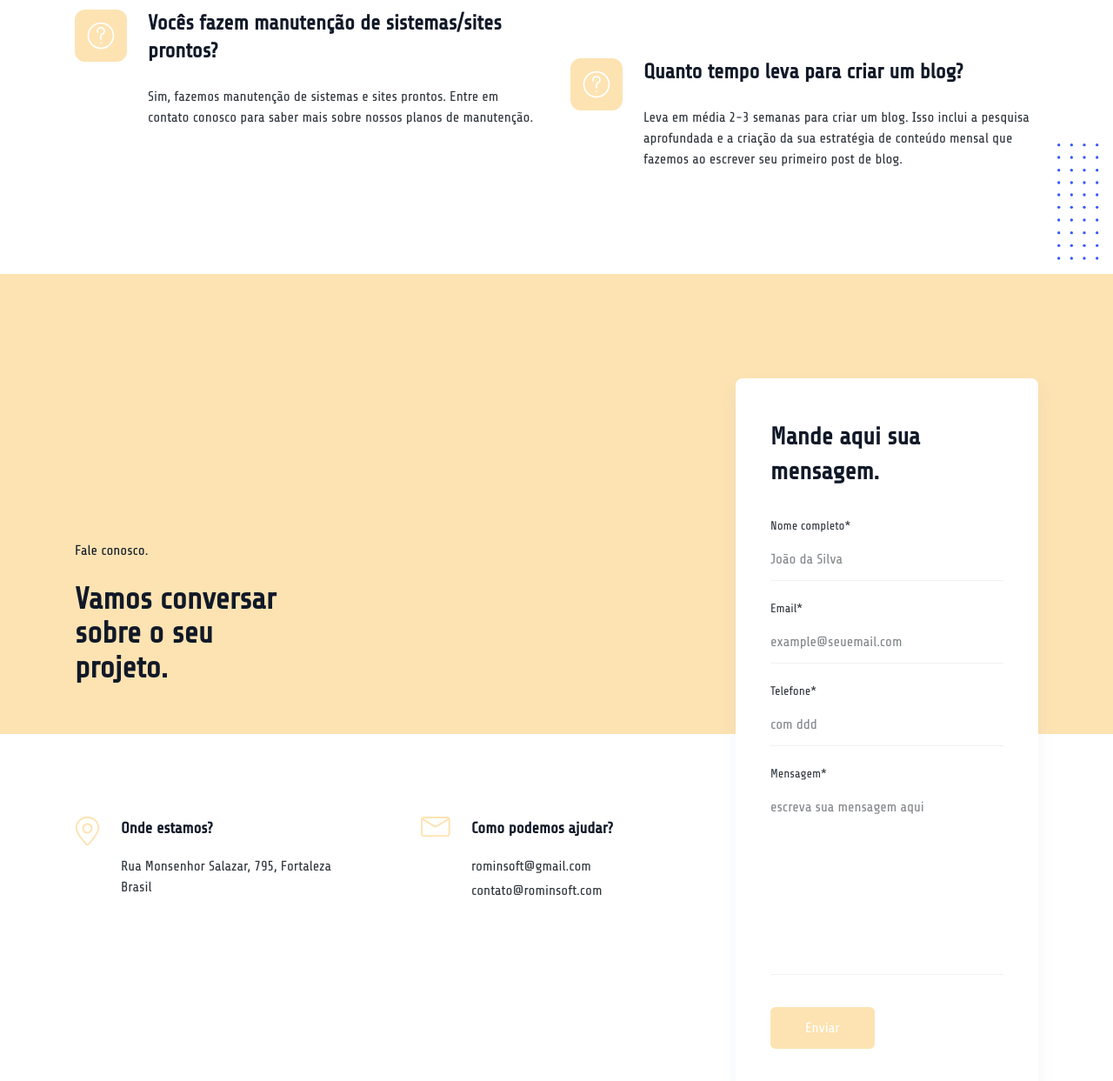
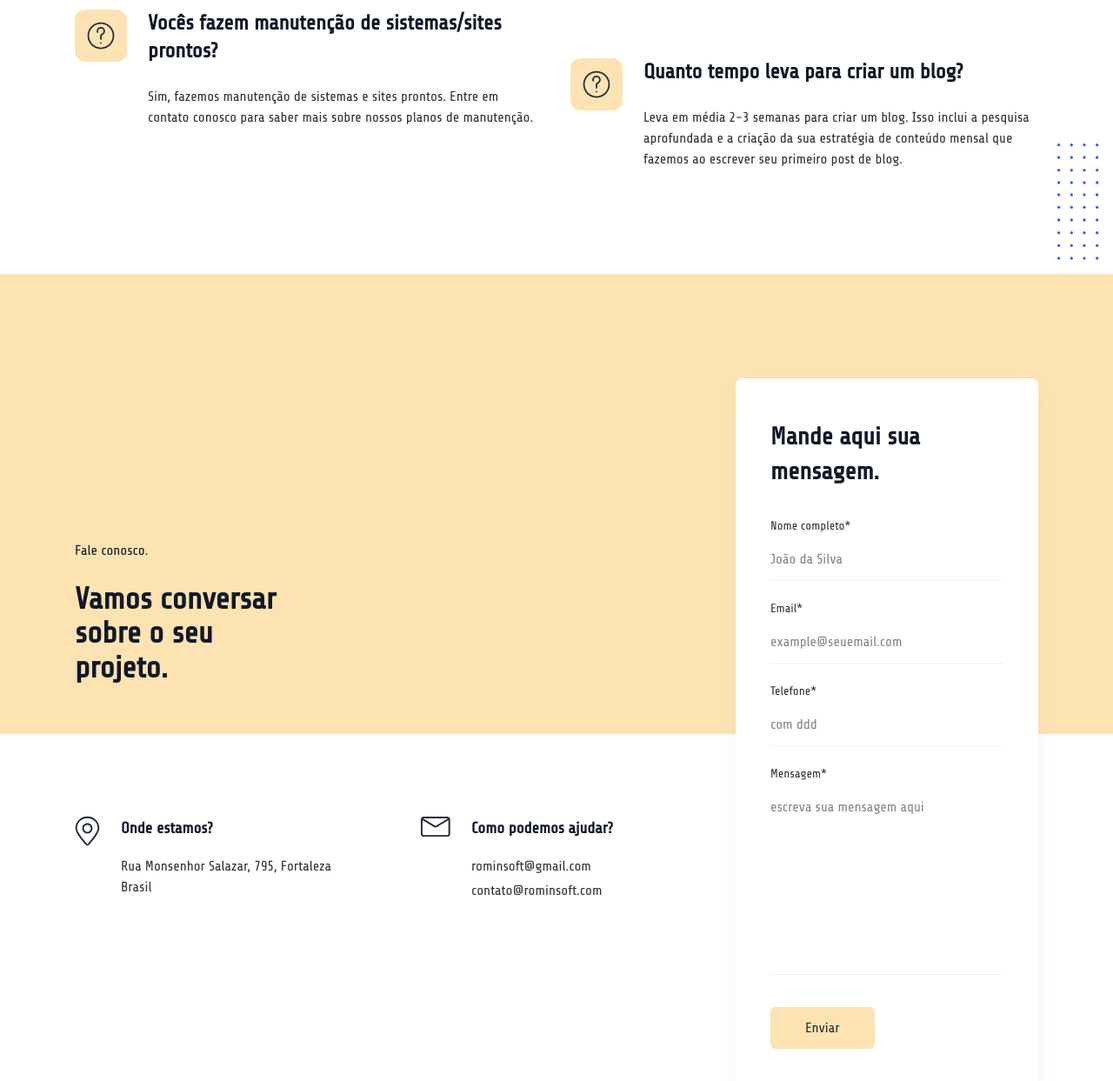
Before and after one commit to RomuloOliveira94/romimsoftware-landing-page, an Astro site: page / in a window 1280 px wide. Shown: the part 4617-5860 px from the top of the page at 87% size. Built offline with nearby package versions, Linux system fonts and the light colour scheme; Astro itself is replaced by a stand-in of ours.

Commit message:
#fix css for icons

```diff
--- a/src/components/sections/ContactSection.astro
+++ b/src/components/sections/ContactSection.astro
@@ -28,7 +28,7 @@
                   width="29"
                   height="35"
                   viewBox="0 0 29 35"
-                  class="fill-current"
+                  class="fill-black"
                 >
                   <path
                     d="M14.5 0.710938C6.89844 0.710938 0.664062 6.72656 0.664062 14.0547C0.664062 19.9062 9.03125 29.5859 12.6406 33.5234C13.1328 34.0703 13.7891 34.3437 14.5 34.3437C15.2109 34.3437 15.8672 34.0703 16.3594 33.5234C19.9688 29.6406 28.3359 19.9062 28.3359 14.0547C28.3359 6.67188 22.1016 0.710938 14.5 0.710938ZM14.9375 32.2109C14.6641 32.4844 14.2812 32.4844 14.0625 32.2109C11.3828 29.3125 2.57812 19.3594 2.57812 14.0547C2.57812 7.71094 7.9375 2.625 14.5 2.625C21.0625 2.625 26.4219 7.76562 26.4219 14.0547C26.4219 19.3594 17.6172 29.2578 14.9375 32.2109Z"
@@ -55,7 +55,7 @@
                   width="34"
                   height="25"
                   viewBox="0 0 34 25"
-                  class="fill-current"
+                  class="fill-black"
                 >
                   <path
                     d="M30.5156 0.960938H3.17188C1.42188 0.960938 0 2.38281 0 4.13281V20.9219C0 22.6719 1.42188 24.0938 3.17188 24.0938H30.5156C32.2656 24.0938 33.6875 22.6719 33.6875 20.9219V4.13281C33.6875 2.38281 32.2656 0.960938 30.5156 0.960938ZM30.5156 2.875C30.7891 2.875 31.0078 2.92969 31.2266 3.09375L17.6094 11.3516C17.1172 11.625 16.5703 11.625 16.0781 11.3516L2.46094 3.09375C2.67969 2.98438 2.89844 2.875 3.17188 2.875H30.5156ZM30.5156 22.125H3.17188C2.51562 22.125 1.91406 21.5781 1.91406 20.8672V5.00781L15.0391 12.9922C15.5859 13.3203 16.1875 13.4844 16.7891 13.4844C17.3906 13.4844 17.9922 13.3203 18.5391 12.9922L31.6641 5.00781V20.8672C31.7734 21.5781 31.1719 22.125 30.5156 22.125Z"
@@ -145,7 +145,7 @@
             <div class="mb-0">
               <button
                 type="submit"
-                class="inline-flex items-center justify-center rounded-md bg-primary py-3 px-10 text-base font-medium text-white transition duration-300 ease-in-out hover:bg-blue-dark"
+                class="inline-flex items-center justify-center rounded-md bg-primary py-3 px-10 text-base font-medium text-black transition duration-300 ease-in-out hover:bg-blue-dark"
               >
                 Enviar
               </button>
--- a/src/components/sections/FaqSection.astro
+++ b/src/components/sections/FaqSection.astro
@@ -73,7 +73,7 @@ const faqs = [
                       width="32"
                       height="32"
                       viewBox="0 0 34 34"
-                      class="fill-current"
+                      class="fill-black"
                     >
                       <path d="M17.0008 0.690674C7.96953 0.690674 0.691406 7.9688 0.691406 17C0.691406 26.0313 7.96953 33.3625 17.0008 33.3625C26.032 33.3625 33.3633 26.0313 33.3633 17C33.3633 7.9688 26.032 0.690674 17.0008 0.690674ZM17.0008 31.5032C9.03203 31.5032 2.55078 24.9688 2.55078 17C2.55078 9.0313 9.03203 2.55005 17.0008 2.55005C24.9695 2.55005 31.5039 9.0313 31.5039 17C31.5039 24.9688 24.9695 31.5032 17.0008 31.5032Z" />
                       <path d="M17.9039 6.32194C16.3633 6.05631 14.8227 6.48131 13.707 7.43756C12.5383 8.39381 11.8477 9.82819 11.8477 11.3688C11.8477 11.9532 11.9539 12.5376 12.1664 13.0688C12.3258 13.5469 12.857 13.8126 13.3352 13.6532C13.8133 13.4938 14.0789 12.9626 13.9195 12.4844C13.8133 12.1126 13.707 11.7938 13.707 11.3688C13.707 10.4126 14.132 9.50944 14.8758 8.87194C15.6195 8.23444 16.5758 7.96881 17.5852 8.18131C18.9133 8.39381 19.9758 9.50944 20.1883 10.7844C20.4539 12.3251 19.657 13.8126 18.2227 14.3969C16.8945 14.9282 16.0445 16.2563 16.0445 17.7969V21.1969C16.0445 21.7282 16.4695 22.1532 17.0008 22.1532C17.532 22.1532 17.957 21.7282 17.957 21.1969V17.7969C17.957 17.0532 18.382 16.3626 18.9664 16.1501C21.1977 15.2469 22.4727 12.9094 22.0477 10.4657C21.6758 8.39381 19.9758 6.69381 17.9039 6.32194Z" />
@@ -109,7 +109,7 @@ const faqs = [
                       width="32"
                       height="32"
                       viewBox="0 0 34 34"
-                      class="fill-current"
+                      class="fill-black"
                     >
                       <path d="M17.0008 0.690674C7.96953 0.690674 0.691406 7.9688 0.691406 17C0.691406 26.0313 7.96953 33.3625 17.0008 33.3625C26.032 33.3625 33.3633 26.0313 33.3633 17C33.3633 7.9688 26.032 0.690674 17.0008 0.690674ZM17.0008 31.5032C9.03203 31.5032 2.55078 24.9688 2.55078 17C2.55078 9.0313 9.03203 2.55005 17.0008 2.55005C24.9695 2.55005 31.5039 9.0313 31.5039 17C31.5039 24.9688 24.9695 31.5032 17.0008 31.5032Z" />
                       <path d="M17.9039 6.32194C16.3633 6.05631 14.8227 6.48131 13.707 7.43756C12.5383 8.39381 11.8477 9.82819 11.8477 11.3688C11.8477 11.9532 11.9539 12.5376 12.1664 13.0688C12.3258 13.5469 12.857 13.8126 13.3352 13.6532C13.8133 13.4938 14.0789 12.9626 13.9195 12.4844C13.8133 12.1126 13.707 11.7938 13.707 11.3688C13.707 10.4126 14.132 9.50944 14.8758 8.87194C15.6195 8.23444 16.5758 7.96881 17.5852 8.18131C18.9133 8.39381 19.9758 9.50944 20.1883 10.7844C20.4539 12.3251 19.657 13.8126 18.2227 14.3969C16.8945 14.9282 16.0445 16.2563 16.0445 17.7969V21.1969C16.0445 21.7282 16.4695 22.1532 17.0008 22.1532C17.532 22.1532 17.957 21.7282 17.957 21.1969V17.7969C17.957 17.0532 18.382 16.3626 18.9664 16.1501C21.1977 15.2469 22.4727 12.9094 22.0477 10.4657C21.6758 8.39381 19.9758 6.69381 17.9039 6.32194Z" />
```
